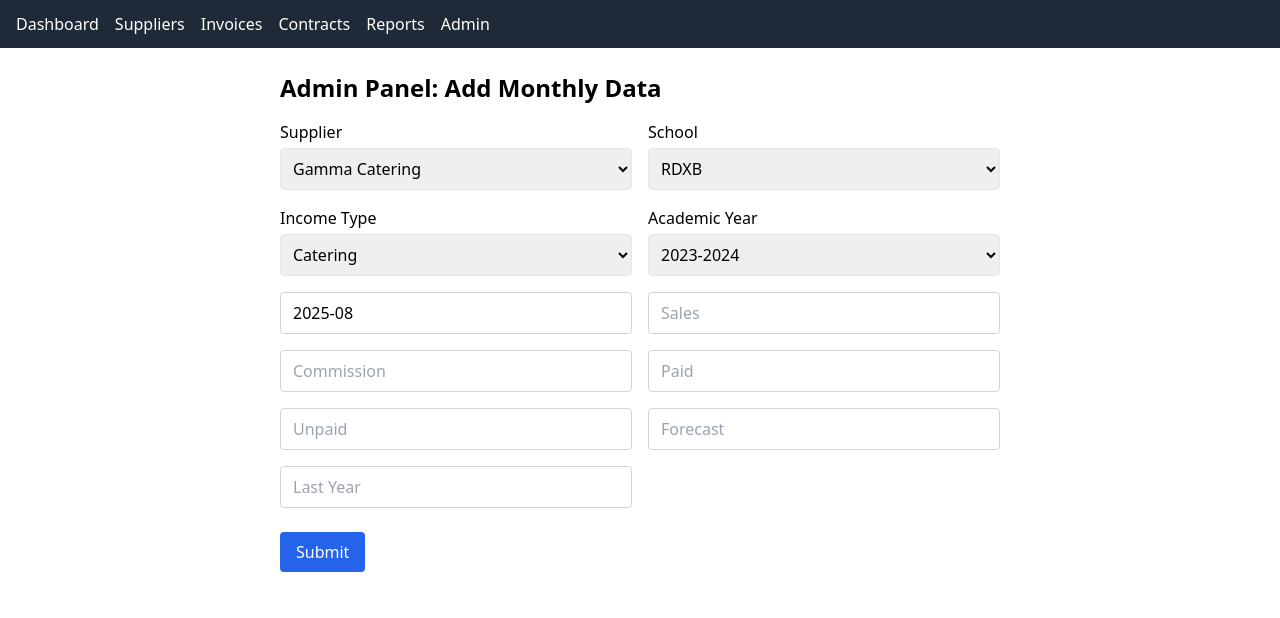
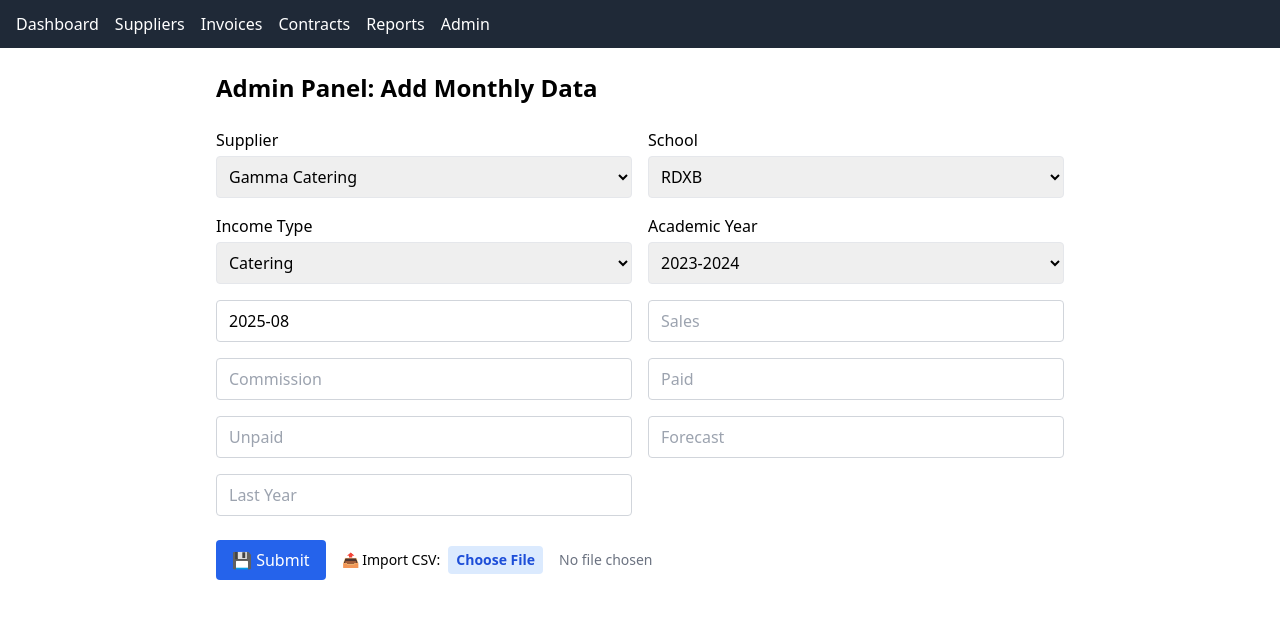
Before and after one commit to mo-seoudi/supplier-dashboard, a React (Create React App) app: page /admin in a window 1280 px wide. Shown: the top 618 px of the page. Built offline with nearby package versions, Linux system fonts and the light colour scheme.

Commit message:
Update Admin.jsx

```diff
--- a/src/pages/Admin.jsx
+++ b/src/pages/Admin.jsx
@@ -25,15 +25,38 @@ export default function Admin() {
   };
 
   const handleSubmit = () => {
-    // This is a placeholder for future saving to backend or file
     console.log("Saved data:", form);
-    alert("Entry saved (mock only, not persisted)");
+    alert("✅ Entry saved (mock only — not persisted)");
+  };
+
+  const handleCSVImport = async (e) => {
+    const file = e.target.files[0];
+    if (!file) return alert("❗ Please select a CSV file.");
+
+    const text = await file.text();
+    const rows = text
+      .split("\n")
+      .map((row) => row.split(","))
+      .filter((row) => row.length > 5);
+
+    const headers = rows.shift();
+
+    const entries = rows.map((row) =>
+      headers.reduce((obj, header, idx) => {
+        obj[header.trim()] = row[idx]?.trim();
+        return obj;
+      }, {})
+    );
+
+    console.log("📦 Imported entries:", entries);
+    alert(`📥 Imported ${entries.length} entries (mock only)`);
   };
 
   return (
-    <div className="max-w-3xl mx-auto p-6">
+    <div className="max-w-4xl mx-auto p-6 space-y-6">
       <h1 className="text-2xl font-bold mb-4">Admin Panel: Add Monthly Data</h1>
 
+      {/* Manual Form */}
       <div className="grid grid-cols-2 gap-4">
         <label>
           Supplier
@@ -100,8 +123,18 @@ export default function Admin() {
         <Input name="lastYear" value={form.lastYear} onChange={handleChange} placeholder="Last Year" />
       </div>
 
-      <div className="mt-6">
-        <Button onClick={handleSubmit}>Submit</Button>
+      <div className="mt-6 flex gap-4">
+        <Button onClick={handleSubmit}>💾 Submit</Button>
+
+        <label className="flex items-center gap-2 cursor-pointer">
+          <span className="text-sm">📤 Import CSV:</span>
+          <input
+            type="file"
+            accept=".csv"
+            onChange={handleCSVImport}
+            className="block text-sm text-gray-500 file:mr-4 file:py-1 file:px-2 file:rounded file:border-0 file:text-sm file:font-semibold file:bg-blue-100 file:text-blue-700 hover:file:bg-blue-200"
+          />
+        </label>
       </div>
     </div>
   );
```
